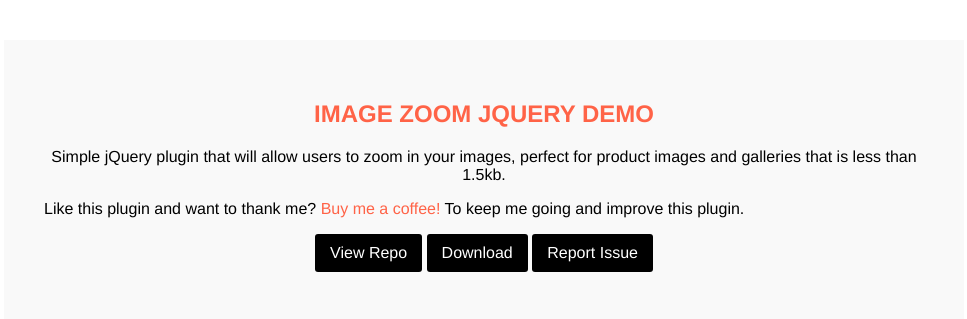
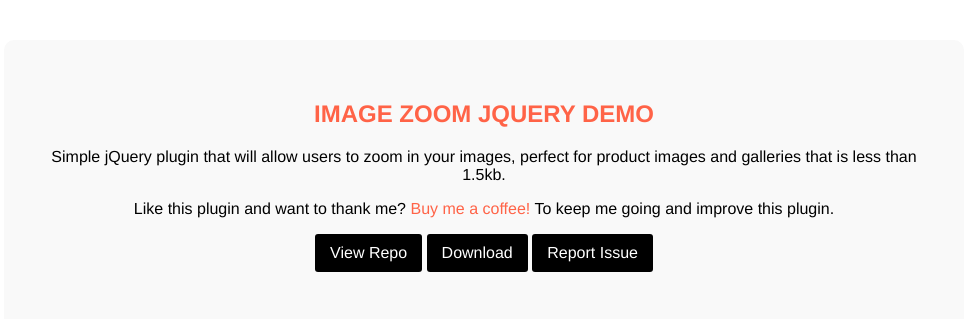
Before and after one commit to Mario-Duarte/image-zoom-plugin, a website: page index.html in a window 1280 px wide. Shown: the top 319 px of the page, without its empty margins (156-1123 px from the left). Drawn offline with Linux system fonts and the light colour scheme.

Commit message:
small adjustments

```diff
--- a/css/style.css
+++ b/css/style.css
@@ -45,6 +45,7 @@
 	margin: 0 auto;
 	padding: 40px;
 	background-color: #f9f9f9;
+	border-radius: 10px;
 }
 
 .btn {
--- a/index.html
+++ b/index.html
@@ -15,7 +15,7 @@
 
 			<p class="txt-center">Simple jQuery plugin that will allow users to zoom in your images, perfect for product images and galleries that is less than 1.5kb.</p>
 
-			<p>Like this plugin and want to thank me? <a href="https://paypal.me/MarioDuarte?locale.x=en_GB" target="_blank">Buy me a coffee!</a> To keep me going and improve this plugin.</p>
+			<p class="txt-center">Like this plugin and want to thank me? <a href="https://paypal.me/MarioDuarte?locale.x=en_GB" target="_blank">Buy me a coffee!</a> To keep me going and improve this plugin.</p>
 
 			<p class="txt-center"><a class="btn" href="https://github.com/Mario-Duarte/image-zoom-plugin" target="_blank">View Repo</a> <a class="btn" href="https://github.com/Mario-Duarte/image-zoom-plugin/releases" target="_blank">Download</a> <a class="btn" href="https://github.com/Mario-Duarte/image-zoom-plugin/issues" target="_blank">Report Issue</a></p>
 
```
